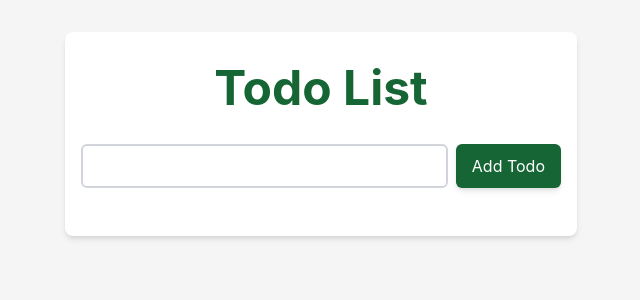
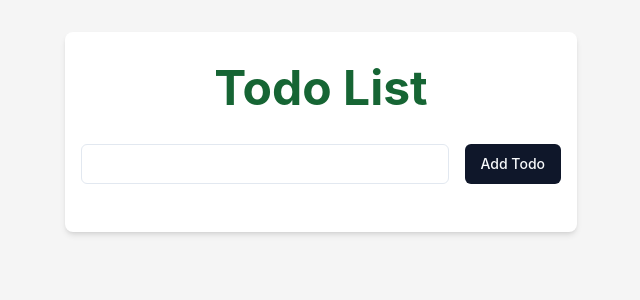
Before and after one commit to dlrmsdk2342/htmlcss, a Next.js app in the folder todoreact/: page / in a window 1280 px wide. Shown: the top 300 px of the page, without its empty margins (319-959 px from the left). Built offline with nearby package versions, Linux system fonts and the light colour scheme.

Commit message:
shadcn ui

```diff
--- a/todoreact/src/components/TodoItem.js
+++ b/todoreact/src/components/TodoItem.js
@@ -6,6 +6,8 @@
 */
 import React, {useState} from "react";
 import styles from "@/styles/TodoList.module.css";
+
+import { Button } from "@/components/ui/button"
 
 const TodoItem = ({ todo, onToggle, onDelete, onEdit }) => {
   // 수정 모드인지 여부를 관리하는 상태를 정의합니다.
@@ -26,10 +28,10 @@ const TodoItem = ({ todo, onToggle, onDelete, onEdit }) => {
 
   // 할 일 항목을 렌더링합니다.
   return (
-    <li className="bg-green-200 flex items-center justify-between py-2 px-4 border-b border-gray-200 shadow-md mb-1">
+    <li className="bg-green-100 flex items-center justify-between py-2 px-4 border-b border-gray-200 shadow-md mb-1">
       {/* 체크박스를 렌더링하고, 체크박스의 상태를 할 일의 완료 상태와 동기화합니다. */}
       <input
-        className="mr-4"
+        className="h-5 w-5 border-gray-300 rounded focus:ring-0 mr-4"
         type="checkbox"
         checked={todo.completed}
         onChange={onToggle}
@@ -39,14 +41,14 @@ const TodoItem = ({ todo, onToggle, onDelete, onEdit }) => {
       {isEditing ? (
         <div>
         <input
-          className="mr-2 flex-grow border-2 border-gray-300 rounded-md"
+          className="p-1 mr-3 flex-grow border-2 border-gray-300 rounded-md"
           type="text"
           value={editText}
           onChange={(e) => setEditText(e.target.value)}
           onBlur={handleSave}
           autoFocus
         />
-        <button className="bg-green-800 hover:bg-green-600 text-white py-1 px-2 rounded" onClick={handleSave}>Edit</button>
+        <Button className="btn mr-12" onClick={handleSave}>Edit</Button>
         </div>
       ) : (
         <span
@@ -59,7 +61,7 @@ const TodoItem = ({ todo, onToggle, onDelete, onEdit }) => {
       )}
 
       {/* 삭제 버튼을 렌더링합니다. */}
-      <button className="bg-green-800 text-white hover:bg-red-700 py-1 px-2 rounded" onClick={onDelete}>Delete</button>
+      <Button variant="outline" onClick={onDelete}>Delete</Button>
     </li>
   );
 };
--- a/todoreact/src/components/TodoList.js
+++ b/todoreact/src/components/TodoList.js
@@ -8,6 +8,9 @@
 import React, { useState } from "react";
 import TodoItem from "@/components/TodoItem";
 import styles from "@/styles/TodoList.module.css";
+
+import { Button } from "@/components/ui/button"
+import { Input } from "@/components/ui/input"
 
 // TodoList 컴포넌트를 정의합니다.
 const TodoList = () => {
@@ -68,17 +71,17 @@ const TodoList = () => {
     <div className="bg-white rounded-lg shadow-md p-4 mt-8 max-w-lg mx-auto">
       <h1 className="text-5xl font-bold text-green-800 shadow-x1 mt-4 mb-8">Todo List</h1>
       {/* 할 일을 입력받는 텍스트 필드입니다. */}
-      <div className="flex mt-4 mb-8">
-      <input
+      <div className="flex w-full items-center space-x-4 mt-4 mb-8">
+      <Input
         type="text"
-        className="flex-grow border-2 border-gray-300 p-2 rounded-md"
+        className="input"
         value={input}
         onChange={(e) => setInput(e.target.value)}
       />
       {/* 할 일을 추가하는 버튼입니다. */}
-      <button className="ml-2 px-4 py-2 bg-green-800 text-white rounded-md shadow-md hover:bg-green-600" onClick={addTodo}>
+      <Button className="btn" onClick={addTodo}>
         Add Todo
-      </button>
+      </Button>
       </div>
       {/* 할 일 목록을 렌더링합니다. */}
       <ul>
--- /dev/null
+++ b/todoreact/src/components/ui/button.jsx
@@ -0,0 +1,47 @@
+import * as React from "react"
+import { Slot } from "@radix-ui/react-slot"
+import { cva } from "class-variance-authority";
+
+import { cn } from "@/lib/utils"
+
+const buttonVariants = cva(
+  "inline-flex items-center justify-center whitespace-nowrap rounded-md text-sm font-medium ring-offset-background transition-colors focus-visible:outline-none focus-visible:ring-2 focus-visible:ring-ring focus-visible:ring-offset-2 disabled:pointer-events-none disabled:opacity-50",
+  {
+    variants: {
+      variant: {
+        default: "bg-primary text-primary-foreground hover:bg-primary/90",
+        destructive:
+          "bg-destructive text-destructive-foreground hover:bg-destructive/90",
+        outline:
+          "border border-input bg-background hover:bg-accent hover:text-accent-foreground",
+        secondary:
+          "bg-secondary text-secondary-foreground hover:bg-secondary/80",
+        ghost: "hover:bg-accent hover:text-accent-foreground",
+        link: "text-primary underline-offset-4 hover:underline",
+      },
+      size: {
+        default: "h-10 px-4 py-2",
+        sm: "h-9 rounded-md px-3",
+        lg: "h-11 rounded-md px-8",
+        icon: "h-10 w-10",
+      },
+    },
+    defaultVariants: {
+      variant: "default",
+      size: "default",
+    },
+  }
+)
+
+const Button = React.forwardRef(({ className, variant, size, asChild = false, ...props }, ref) => {
+  const Comp = asChild ? Slot : "button"
+  return (
+    (<Comp
+      className={cn(buttonVariants({ variant, size, className }))}
+      ref={ref}
+      {...props} />)
+  );
+})
+Button.displayName = "Button"
+
+export { Button, buttonVariants }
--- /dev/null
+++ b/todoreact/src/components/ui/input.jsx
@@ -0,0 +1,19 @@
+import * as React from "react"
+
+import { cn } from "@/lib/utils"
+
+const Input = React.forwardRef(({ className, type, ...props }, ref) => {
+  return (
+    (<input
+      type={type}
+      className={cn(
+        "flex h-10 w-full rounded-md border border-input bg-background px-3 py-2 text-sm ring-offset-background file:border-0 file:bg-transparent file:text-sm file:font-medium placeholder:text-muted-foreground focus-visible:outline-none focus-visible:ring-2 focus-visible:ring-ring focus-visible:ring-offset-2 disabled:cursor-not-allowed disabled:opacity-50",
+        className
+      )}
+      ref={ref}
+      {...props} />)
+  );
+})
+Input.displayName = "Input"
+
+export { Input }
--- /dev/null
+++ b/todoreact/src/lib/utils.js
@@ -0,0 +1,6 @@
+import { clsx } from "clsx"
+import { twMerge } from "tailwind-merge"
+
+export function cn(...inputs) {
+  return twMerge(clsx(inputs))
+}
--- a/todoreact/src/styles/globals.css
+++ b/todoreact/src/styles/globals.css
@@ -1,6 +1,79 @@
 @tailwind base;
-@tailwind components;
-@tailwind utilities;
+  @tailwind components;
+  @tailwind utilities;
+
+  @layer base {
+    :root {
+      --background: 0 0% 100%;
+      --foreground: 222.2 84% 4.9%;
+
+      --card: 0 0% 100%;
+      --card-foreground: 222.2 84% 4.9%;
+
+      --popover: 0 0% 100%;
+      --popover-foreground: 222.2 84% 4.9%;
+
+      --primary: 222.2 47.4% 11.2%;
+      --primary-foreground: 210 40% 98%;
+
+      --secondary: 210 40% 96.1%;
+      --secondary-foreground: 222.2 47.4% 11.2%;
+
+      --muted: 210 40% 96.1%;
+      --muted-foreground: 215.4 16.3% 46.9%;
+
+      --accent: 210 40% 96.1%;
+      --accent-foreground: 222.2 47.4% 11.2%;
+
+      --destructive: 0 84.2% 60.2%;
+      --destructive-foreground: 210 40% 98%;
+
+      --border: 214.3 31.8% 91.4%;
+      --input: 214.3 31.8% 91.4%;
+      --ring: 222.2 84% 4.9%;
+
+      --radius: 0.5rem;
+    }
+
+    .dark {
+      --background: 222.2 84% 4.9%;
+      --foreground: 210 40% 98%;
+
+      --card: 222.2 84% 4.9%;
+      --card-foreground: 210 40% 98%;
+
+      --popover: 222.2 84% 4.9%;
+      --popover-foreground: 210 40% 98%;
+
+      --primary: 210 40% 98%;
+      --primary-foreground: 222.2 47.4% 11.2%;
+
+      --secondary: 217.2 32.6% 17.5%;
+      --secondary-foreground: 210 40% 98%;
+
+      --muted: 217.2 32.6% 17.5%;
+      --muted-foreground: 215 20.2% 65.1%;
+
+      --accent: 217.2 32.6% 17.5%;
+      --accent-foreground: 210 40% 98%;
+
+      --destructive: 0 62.8% 30.6%;
+      --destructive-foreground: 210 40% 98%;
+
+      --border: 217.2 32.6% 17.5%;
+      --input: 217.2 32.6% 17.5%;
+      --ring: 212.7 26.8% 83.9%;
+    }
+  }
+
+  @layer base {
+    * {
+      @apply border-border;
+    }
+    body {
+      @apply bg-background text-foreground;
+    }
+  }
 
 html,
 body {
--- a/todoreact/tailwind.config.js
+++ b/todoreact/tailwind.config.js
@@ -1,8 +1,77 @@
 /** @type {import('tailwindcss').Config} */
 module.exports = {
-  content: ["./src/**/*.{html,js}"],
+  darkMode: ["class"],
+  content: [
+    './pages/**/*.{js,jsx}',
+    './components/**/*.{js,jsx}',
+    './app/**/*.{js,jsx}',
+    './src/**/*.{js,jsx}',
+  ],
+  prefix: "",
   theme: {
-    extend: {},
+    container: {
+      center: true,
+      padding: "2rem",
+      screens: {
+        "2xl": "1400px",
+      },
+    },
+    extend: {
+      colors: {
+        border: "hsl(var(--border))",
+        input: "hsl(var(--input))",
+        ring: "hsl(var(--ring))",
+        background: "hsl(var(--background))",
+        foreground: "hsl(var(--foreground))",
+        primary: {
+          DEFAULT: "hsl(var(--primary))",
+          foreground: "hsl(var(--primary-foreground))",
+        },
+        secondary: {
+          DEFAULT: "hsl(var(--secondary))",
+          foreground: "hsl(var(--secondary-foreground))",
+        },
+        destructive: {
+          DEFAULT: "hsl(var(--destructive))",
+          foreground: "hsl(var(--destructive-foreground))",
+        },
+        muted: {
+          DEFAULT: "hsl(var(--muted))",
+          foreground: "hsl(var(--muted-foreground))",
+        },
+        accent: {
+          DEFAULT: "hsl(var(--accent))",
+          foreground: "hsl(var(--accent-foreground))",
+        },
+        popover: {
+          DEFAULT: "hsl(var(--popover))",
+          foreground: "hsl(var(--popover-foreground))",
+        },
+        card: {
+          DEFAULT: "hsl(var(--card))",
+          foreground: "hsl(var(--card-foreground))",
+        },
+      },
+      borderRadius: {
+        lg: "var(--radius)",
+        md: "calc(var(--radius) - 2px)",
+        sm: "calc(var(--radius) - 4px)",
+      },
+      keyframes: {
+        "accordion-down": {
+          from: { height: "0" },
+          to: { height: "var(--radix-accordion-content-height)" },
+        },
+        "accordion-up": {
+          from: { height: "var(--radix-accordion-content-height)" },
+          to: { height: "0" },
+        },
+      },
+      animation: {
+        "accordion-down": "accordion-down 0.2s ease-out",
+        "accordion-up": "accordion-up 0.2s ease-out",
+      },
+    },
   },
-  plugins: [],
+  plugins: [require("tailwindcss-animate")],
 }
```
Also changed, not shown: todoreact/package.json (+8 -1 lines), todoreact/components.json (added), 1 other file (tests, documents, lock files or other folders).
